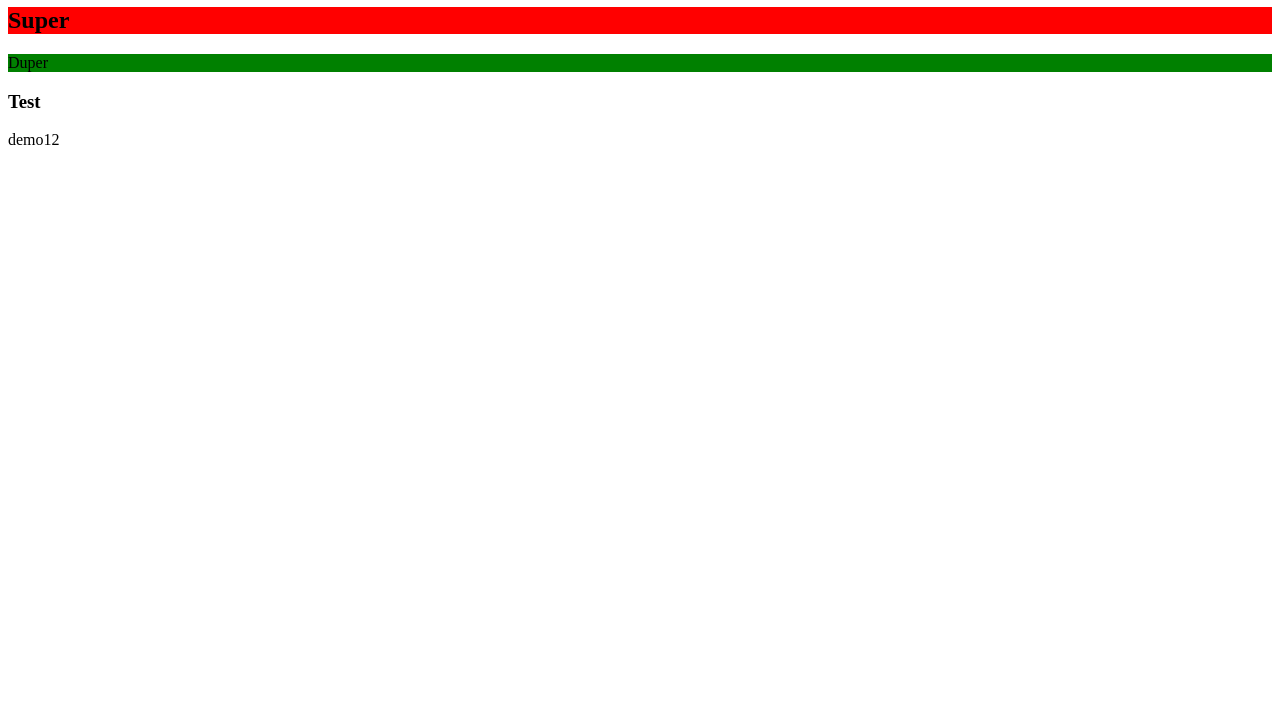
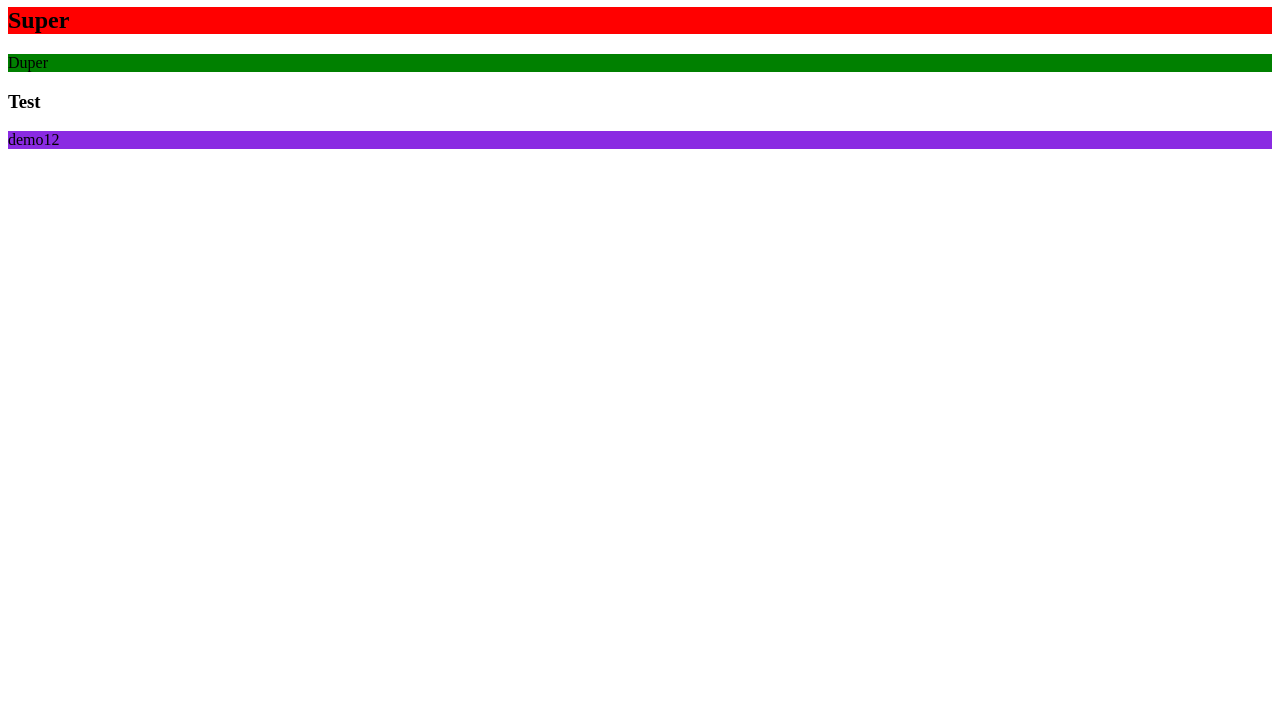
Before and after one commit to andrejbsvc/swp, a plain HTML site: page index.html in a window 1280 px wide. Shown: the part 73-800 px from the top of the page. Drawn offline with Linux system fonts and the light colour scheme.

Commit message:
Changed background color

```diff
--- a/index.html
+++ b/index.html
@@ -11,6 +11,6 @@
     <h2 class="subHeader">Super</h2>
     <div id="content">Duper</div>
     <h3>Test</h3>
-    <p>demo12</p>
+    <p class="viewer">demo12</p>
 </body>
 </html>
--- a/style.css
+++ b/style.css
@@ -5,3 +5,7 @@
     background-color: green;
 
 }
+
+.viewer {
+    background-color: blueviolet;
+}
```
